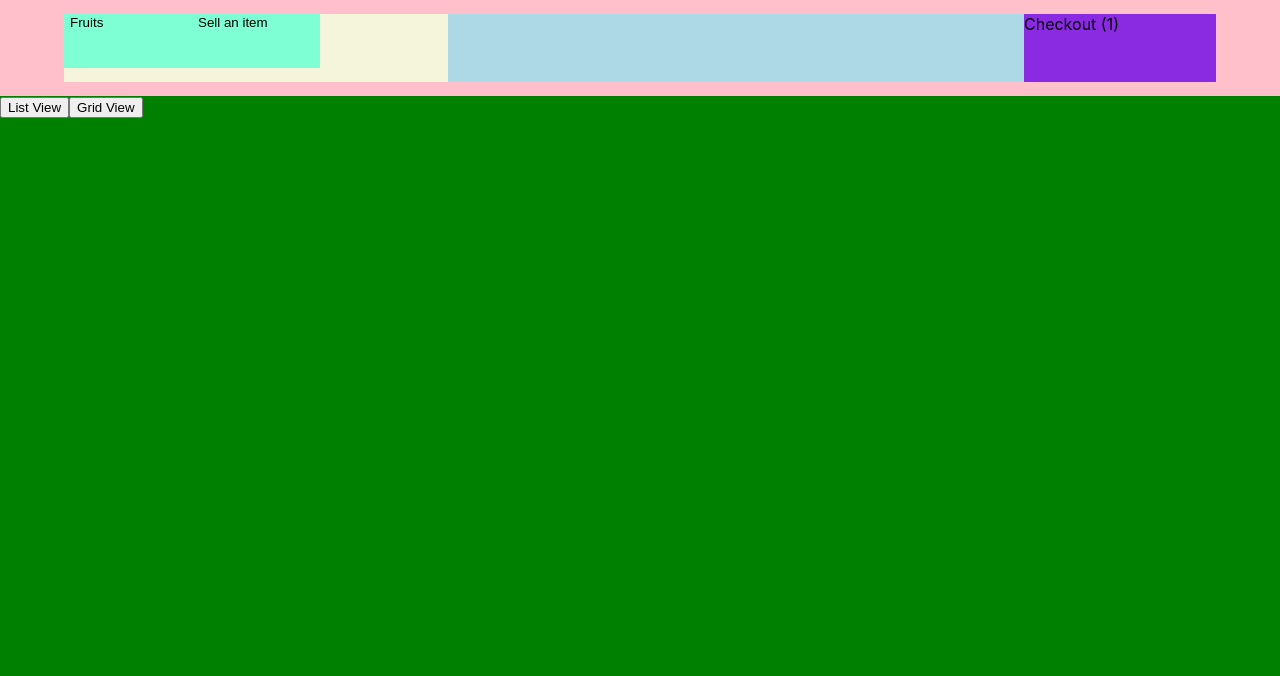
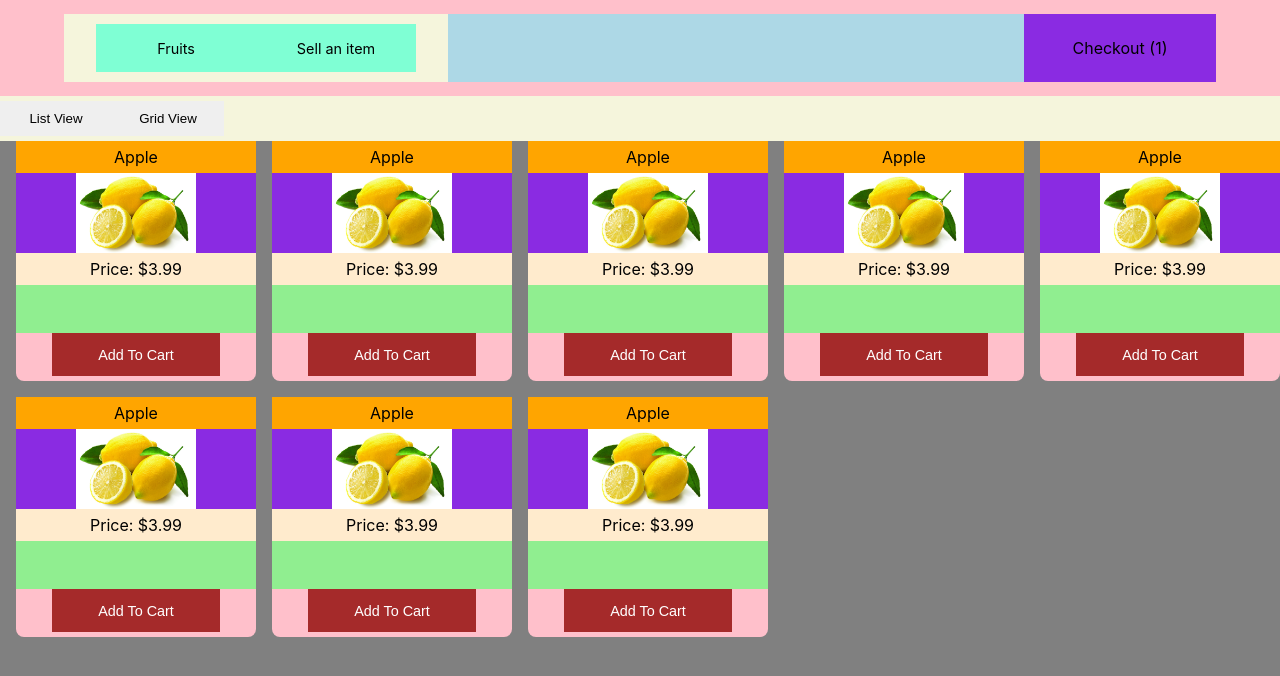
Before and after one commit to jnydam/fruitshop, a React (Create React App) app: page / in a window 1280 px wide. Shown: the top 676 px of the page. Built offline with nearby package versions, Linux system fonts and the light colour scheme.

Commit message:
Added more layout for the fruit cards

```diff
--- /dev/null
+++ b/src/components/MainLayoutComp/LowerMainBodyComp/FruitCardComp/FruitCardComp.module.css
@@ -0,0 +1,57 @@
+.fruitCardCompContainer {
+  display: flex;
+  height: 15rem;
+  min-width: 15rem;
+  background-color: pink;
+  margin-left: 1rem;
+  border-radius: 0.5rem;
+  margin-bottom: 1rem;
+  flex-direction: column;
+  align-items: center;
+}
+
+.upperCardContainer {
+  display: flex;
+  height: 80%;
+  background-color: lightgreen;
+  flex-direction: column;
+  width: 100%;
+}
+.addToCartButtonStyle {
+  display: flex;
+  height: 2.7rem;
+  width: 70%;
+  background-color: brown;
+  border-style: none;
+  outline-style: none;
+  align-items: center;
+  justify-content: center;
+  font-size: 0.9rem;
+  color: white;
+}
+
+.fruitTitleContainer {
+  display: flex;
+  height: 2rem;
+  width: 100%;
+  align-items: center;
+  justify-content: center;
+  background-color: orange;
+}
+
+.priceLabelContainer {
+  display: flex;
+  height: 2rem;
+  width: 100%;
+  background-color: blanchedalmond;
+  align-items: center;
+  justify-content: center;
+}
+
+.fruitImageContainer {
+  display: flex;
+  height: 5rem;
+  background-color: blueviolet;
+  justify-content: center;
+  width: 100%;
+}
--- /dev/null
+++ b/src/components/MainLayoutComp/LowerMainBodyComp/FruitCardComp/FruitCardComp.tsx
@@ -0,0 +1,33 @@
+import React from "react";
+
+import styles from "./FruitCardComp.module.css";
+
+import lemonPicWhite from "../../../../assets/lemonpicwhite.jpeg";
+
+const FruitCardComp: React.FC = (props) => {
+  return (
+    <div className={styles.fruitCardCompContainer}>
+      <div className={styles.upperCardContainer}>
+        <div className={styles.fruitTitleContainer}>
+          <span>Apple</span>
+        </div>
+        <div className={styles.fruitImageContainer}>
+          <img
+            style={{
+              height: "100%",
+            }}
+            src={lemonPicWhite}
+          ></img>
+        </div>
+        <div className={styles.priceLabelContainer}>
+          <span>Price: $3.99</span>
+        </div>
+      </div>
+      <button className={styles.addToCartButtonStyle}>
+        <span>Add To Cart</span>
+      </button>
+    </div>
+  );
+};
+
+export default FruitCardComp;
--- a/src/components/MainLayoutComp/LowerMainBodyComp/LowerMainBodyComp.module.css
+++ b/src/components/MainLayoutComp/LowerMainBodyComp/LowerMainBodyComp.module.css
@@ -3,4 +3,34 @@
   flex: 10;
   width: 100%;
   background-color: green;
+  flex-direction: column;
 }
+
+.listGridViewTabContainer {
+  display: flex;
+  height: 3rem;
+  width: 100%;
+  background-color: beige;
+  align-items: center;
+}
+
+.listGridButtonStyle {
+  display: flex;
+  height: 80%;
+  width: 7rem;
+  align-items: center;
+  justify-content: center;
+  border-style: none;
+  outline-style: none;
+  cursor: pointer;
+}
+
+.lowerFruitCardGridContainer {
+  display: flex;
+  height: 100%;
+  width: 100%;
+  background-color: grey;
+  justify-content: flex-start;
+  align-content: flex-start;
+  flex-wrap: wrap;
+}
--- a/src/components/MainLayoutComp/LowerMainBodyComp/LowerMainBodyComp.tsx
+++ b/src/components/MainLayoutComp/LowerMainBodyComp/LowerMainBodyComp.tsx
@@ -1,4 +1,5 @@
 import React from "react";
+import FruitCardComp from "./FruitCardComp/FruitCardComp";
 
 import styles from "./LowerMainBodyComp.module.css";
 
@@ -6,8 +7,18 @@ const LowerMainBodyComp: React.FC = (props) => {
   return (
     <div className={styles.lowerMainBodyCompContainer}>
       <div className={styles.listGridViewTabContainer}>
-        <button>List View</button>
-        <button>Grid View</button>
+        <button className={styles.listGridButtonStyle}>List View</button>
+        <button className={styles.listGridButtonStyle}>Grid View</button>
+      </div>
+      <div className={styles.lowerFruitCardGridContainer}>
+        <FruitCardComp></FruitCardComp>
+        <FruitCardComp></FruitCardComp>
+        <FruitCardComp></FruitCardComp>
+        <FruitCardComp></FruitCardComp>
+        <FruitCardComp></FruitCardComp>
+        <FruitCardComp></FruitCardComp>
+        <FruitCardComp></FruitCardComp>
+        <FruitCardComp></FruitCardComp>
       </div>
     </div>
   );
--- a/src/components/MainLayoutComp/UpperFruitHeaderComp/InnerHeaderComp/InnerHeaderComp.module.css
+++ b/src/components/MainLayoutComp/UpperFruitHeaderComp/InnerHeaderComp/InnerHeaderComp.module.css
@@ -12,19 +12,28 @@
   height: 100%;
   width: 24rem;
   background-color: beige;
+  align-items: center;
+  justify-content: center;
 }
 
 .checkoutButtonContainer {
   display: flex;
   width: 12rem;
   background-color: blueviolet;
+  align-items: center;
+  justify-content: center;
 }
 
 .headerButtonStyle {
   display: flex;
-  height: 80%;
-  width: 8rem;
+  height: 70%;
+  width: 10rem;
   background-color: aquamarine;
   border-style: none;
   outline-style: none;
+  align-items: center;
+  justify-content: center;
+  cursor: pointer;
+  font-size: 0.9rem;
+  font-family: inherit;
 }
```
Also changed, not shown: src/assets/lemonpicwhite.jpeg (added).
